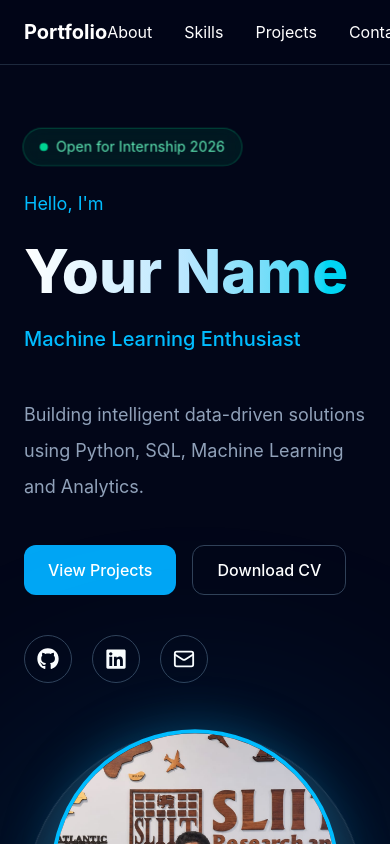
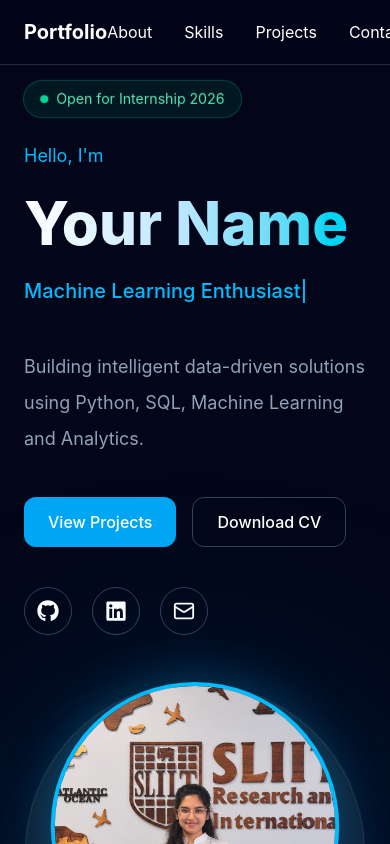
Before and after one commit to samiswaryatharushmie/data-portfolio-framework, a React (Vite) app: page / in a window 390 px wide. Shown: the top 844 px of the page. Built offline with nearby package versions, Linux system fonts and the light colour scheme.

Commit message:
feat: create tech orbit component

```diff
--- /dev/null
+++ b/src/components/hero/TechOrbit.tsx
@@ -0,0 +1,16 @@
+import { portfolioData } from "../../data/portfolio";
+
+export default function TechOrbit() {
+  return (
+    <div className="absolute inset-0 pointer-events-none">
+      {portfolioData.hero.technologies.map((tech, index) => (
+        <div
+          key={index}
+          className="absolute rounded-full border border-sky-500/40 bg-slate-900/80 px-4 py-2 text-sm text-sky-300 backdrop-blur-md"
+        >
+          {tech}
+        </div>
+      ))}
+    </div>
+  );
+}
--- a/src/data/portfolio.ts
+++ b/src/data/portfolio.ts
@@ -11,6 +11,14 @@
       "Machine Learning Enthusiast",
       "Business Intelligence",
     ],
+    technologies: [
+        "Python",
+        "SQL",
+        "Machine Learning",
+        "Power BI",
+        "React",
+        "FastAPI",
+        ],
     description:
       "Building intelligent data-driven solutions using Python, SQL, Machine Learning and Analytics.",
     profileImage: profile,
@@ -19,6 +27,6 @@
   social: {
     github: "https://github.com/lakshithakalhara7",
     linkedin: "http://www.linkedin.com/in/lakshitha-kalhara-samarakoon-b0751a311",
-    email: "lakshithakalhara807@gmail.com",
+    email: "mailto:lakshithakalhara807@gmail.com",
   },
 };
--- a/src/sections/Hero.tsx
+++ b/src/sections/Hero.tsx
@@ -9,7 +9,7 @@
 
 export default function Hero() {
   return (
-    <section className="relative flex min-h-screen overflow-hidden pt-32 md:pt-24">
+    <section className="relative flex min-h-screen overflow-hidden pt-20 md:pt-16">
 
         {/* Background Glow */}
             <div className="absolute inset-0 -z-10 overflow-hidden">
@@ -52,7 +52,7 @@
                 }}
             />
       <Container>
-        <div className="grid min-h-[calc(100vh-96px)] items-center gap-12 md:grid-cols-2">
+        <div className="grid min-h-[calc(100vh-64px)] items-center gap-12 md:grid-cols-2">
 
           {/* Left Side */}
           <motion.div
--- a/src/types/portfolio.ts
+++ b/src/types/portfolio.ts
@@ -12,6 +12,7 @@
   roles: string[];
   description: string;
   profileImage: string;
+  technologies: string[];
 }
 
 export interface PortfolioData {
```
